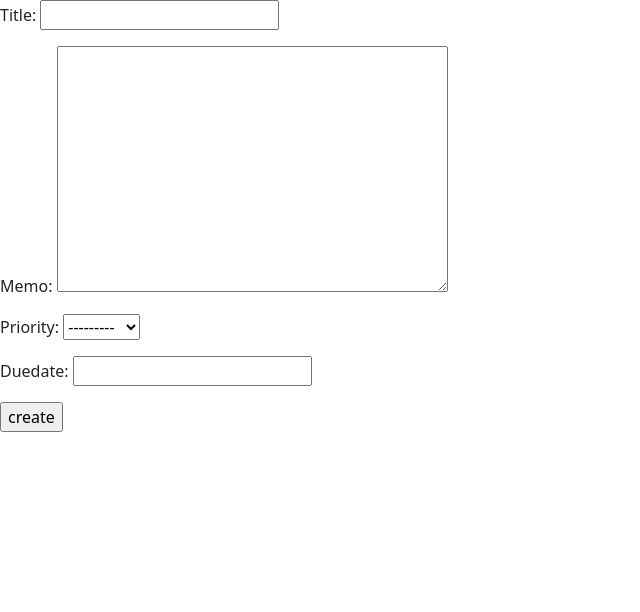
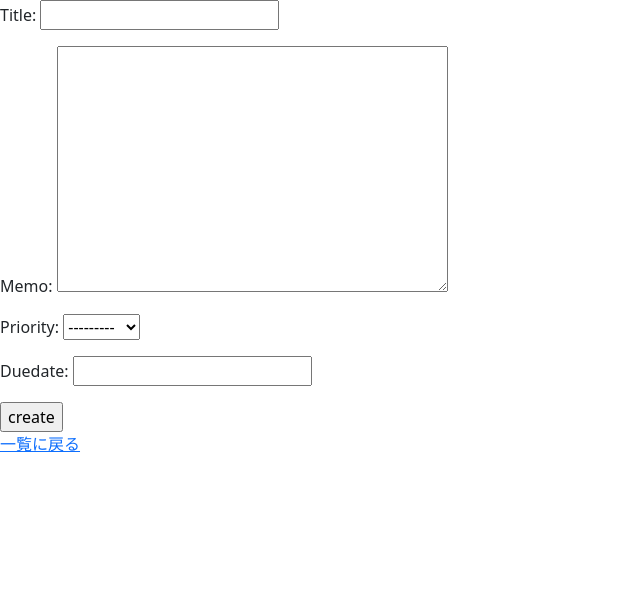
Before and after one commit to Notsamu/todoproject, a Django app: page /create/ in a window 1280 px wide. Shown: the top 612 px of the page, without its empty margins (0-640 px from the left). Run offline with Django 3.2, Linux system fonts and the light colour scheme.

Commit message:
画面遷移
一覧に戻るボタンを作成

```diff
--- a/templates/create.html
+++ b/templates/create.html
@@ -1,8 +1,10 @@
 {% extends 'base.html' %}
-
 {% block content %}
 <form action='' method='POST'>{% csrf_token %}
 {{form.as_p}}
 <input type='submit' value='create'>
 </form>
+
+<a href="{% url 'list' %}">一覧に戻る</a>
+
 {% endblock content %}
--- a/templates/delete.html
+++ b/templates/delete.html
@@ -4,4 +4,7 @@
 <form action='' method='POST'>{% csrf_token %}
 <input type='submit' value='delete'>
 </form>
+
+<a href="{% url 'list' %}">一覧に戻る</a>
+
 {% endblock content %}
--- a/templates/detail.html
+++ b/templates/detail.html
@@ -12,4 +12,7 @@
         {{ object.memo}}
     </div>
 </div>
+
+<a href="{% url 'list' %}">一覧に戻る</a>
+
 {% endblock content %}
--- a/todo/urls.py
+++ b/todo/urls.py
@@ -2,6 +2,7 @@ from django.urls import path, include
 from .views import TodoList, TodoDetail, TodoCreate, TodoDelete, TodoUpdate
 
 urlpatterns = [
+    path('', TodoList.as_view(), name='home'),
     path('list/', TodoList.as_view(), name='list'),
     path('detail/<int:pk>', TodoDetail.as_view(), name='detail'),
     path('create/', TodoCreate.as_view(), name='create'),
```
